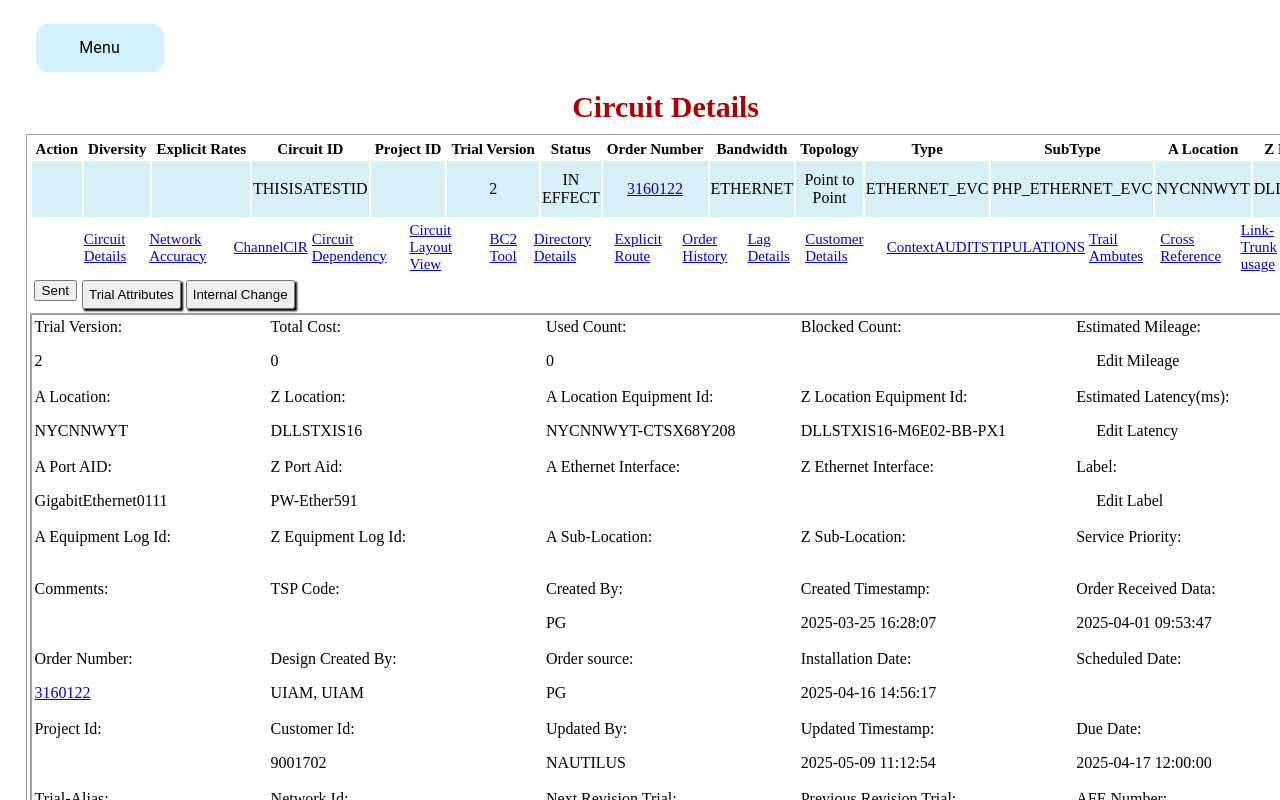
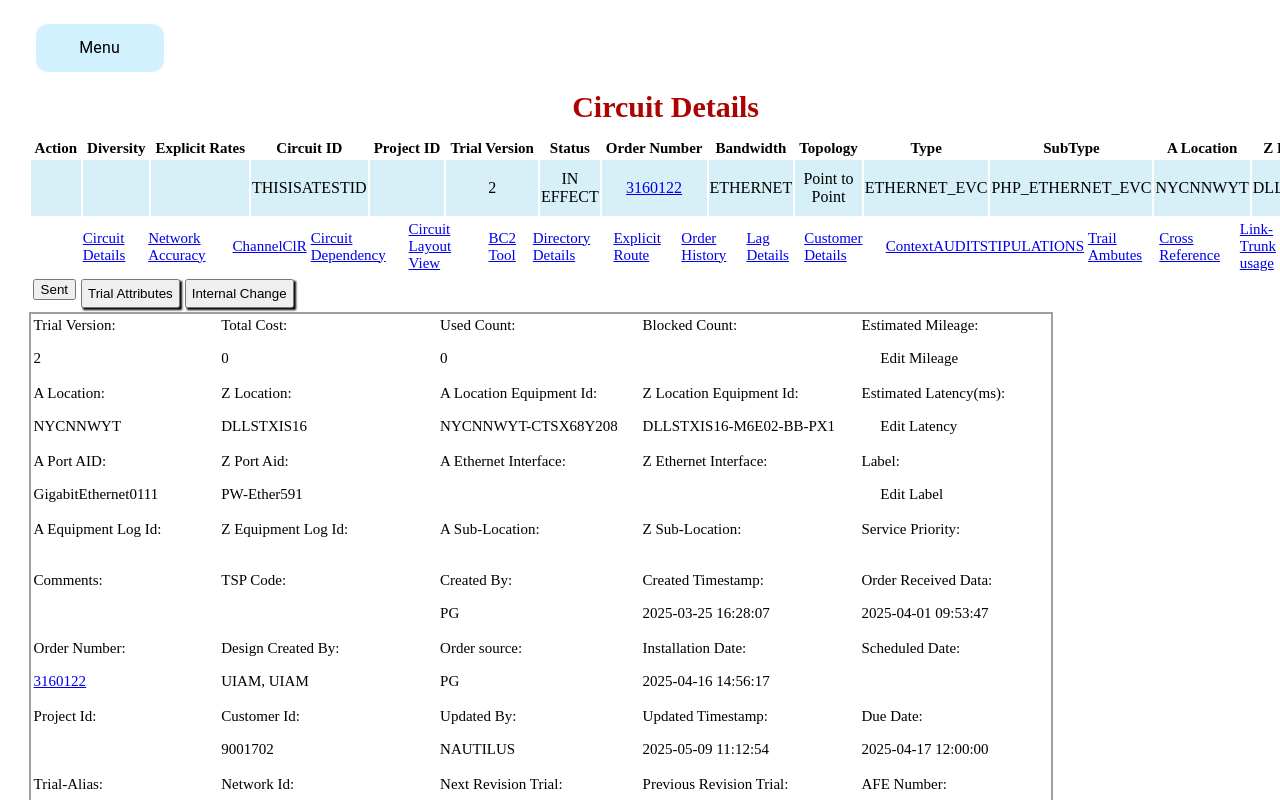
Before and after one commit to liamhade/blackbar-demo-site, a React (Create React App) app: page /dashboard in a window 1280 px wide. Shown: the top 800 px of the page. Built offline with nearby package versions, Linux system fonts and the light colour scheme.

Commit message:
cleaned up the ui

```diff
--- a/src/App.css
+++ b/src/App.css
@@ -25,10 +25,10 @@ body {
 
 .dashboard-body-wrapper {
   padding: 3px;
-  border: 1px solid rgb(160, 159, 159);
+  /* border: 1px solid rgb(160, 159, 159);  */
   margin-bottom: 6px;
-  display: flex;
-  flex-direction: column;
+  /* display: flex; */
+  /* flex-direction: column; */
   width: 100%;
 }
 
@@ -68,7 +68,8 @@ body {
 
 .large-table {
   border: 2px solid rgb(159, 159, 159);
-  width: 100%;
+  width: 80%;
+  font-size: 15px;
   padding-right: 2%;
 
   .key-cell {
--- a/src/data/orderSummaryData.json
+++ b/src/data/orderSummaryData.json
@@ -69,22 +69,22 @@
 	"Dry line": "-",
 	"FCA": "-",
 
-	"TLS": "-",
+	"TLS Speed": "-",
 	"HCdout": "-",
 	"NSC": "-",
 	"Router Number": "-",
-	"CRR": "-",
-	"Request Type": "-",
+	"CRR ": "-",
+	"Request Type ": "-",
 
 	"APOE": "-",
 	"Previous": "-",
 	"Expedite": "-",
 	"CBS": "-",
 	"Dispatchable": "-",
-	"Project ID": "-",
+	"Project ID ": "-",
 
 	"Experimental order Type": "-",
-	"TSP": "-",
+	"TSP ": "-",
 	"Current Line of Business": "-",
 	"Interceptor Eligible": "-",
 	"Interceptor": "-",
--- a/src/pages/DashboardPage.tsx
+++ b/src/pages/DashboardPage.tsx
@@ -16,7 +16,7 @@ function Header() {
 
 function ThinTable() {
   return (
-	<div>
+	<div className="scrollable-table-container">
 		<table className="thin-table">
 			<thead className="thin-table-header">
 				<tr>
```
Also changed, not shown: 1 other file (tests, documents, lock files or other folders). Lines whose indentation alone changed are shown as unchanged.
